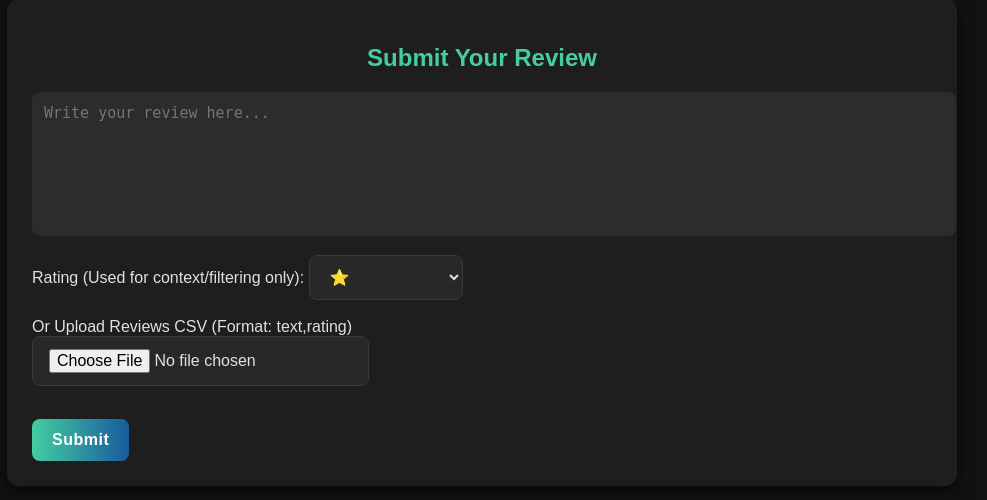
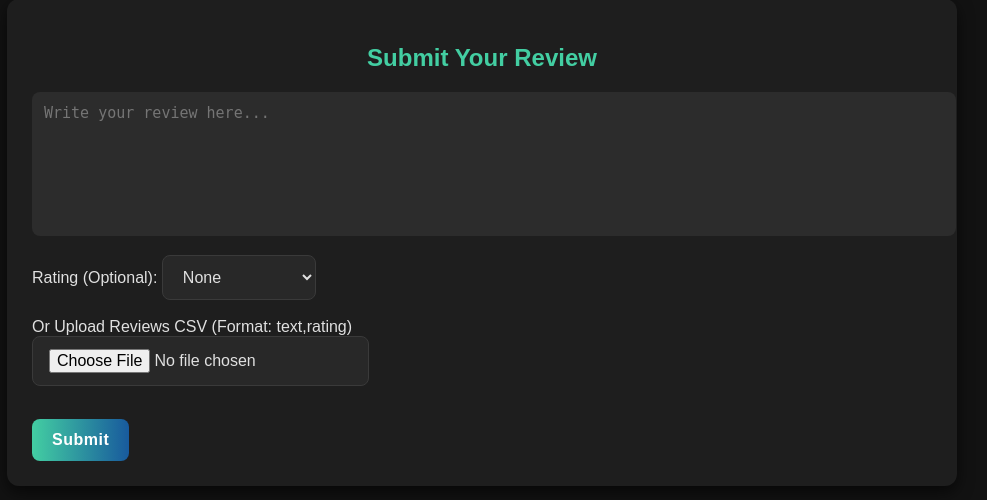
Before and after one commit to Siddartha8/Infosys-Project1, a Flask app: template Customer_Review_Insight/templates/dashboard.html in a window 1280 px wide. Shown: the part 143-643 px from the top of the page, without its empty margins (158-1145 px from the left). Run offline with Flask 3, Linux system fonts and the light colour scheme; the template is opened without the code that fills it: values that come from a table or form of the project are taken from there, others are empty; parts of the project's set-up code (start-up, migrations or seed data) failed here and were passed over.

Commit message:
Your descriptive commit message here

```diff
--- a/Customer_Review_Insight/app.py
+++ b/Customer_Review_Insight/app.py
@@ -403,7 +403,6 @@ def register():
 
         if User.query.filter((User.username == username) | (User.email == email)).first():
             flash("User already exists!", "danger")
-            # Changed redirect to render_template for better error display
             return render_template("register.html")
 
         user = User(username=username, email=email)
@@ -450,6 +449,13 @@ def dashboard():
     if request.method == "POST":
         text = request.form.get("review_text")
         rating = request.form.get("rating")
+
+        # FIX: Check if rating is an empty string (from the new default "None" option) and set it to 0
+        if rating is None or rating == "":
+            rating_val = 0
+        else:
+            rating_val = int(rating)
+
         if text:
             clean_txt = cleaned_string(text)
             tokenized_txt = " ".join(clean_txt.split())
@@ -458,7 +464,7 @@ def dashboard():
             review = Review(
                 user_id=user.id,
                 text=text,
-                rating=int(rating),
+                rating=rating_val, # Use the determined rating value (0 for None)
                 sentiment_label=sentiment["label"],
                 sentiment_score=sentiment["score"],
                 original_text=text,
@@ -481,6 +487,15 @@ def dashboard():
                     raw = row.get("text", "")
                     if not raw:
                         continue
+
+                    # Handle rating from CSV: default to 0 if missing or invalid
+                    csv_rating = row.get("rating", 0)
+                    try:
+                        # Ensures "None" or blank strings from CSV result in rating 0
+                        csv_rating_val = int(csv_rating) if csv_rating else 0
+                    except ValueError:
+                        csv_rating_val = 0
+
                     clean_txt = cleaned_string(raw)
                     tokenized_txt = " ".join(clean_txt.split())
                     processed_txt = tokenized_txt.lower()
@@ -488,7 +503,7 @@ def dashboard():
                     review = Review(
                         user_id=user.id,
                         text=raw,
-                        rating=int(row.get("rating", 0)),
+                        rating=csv_rating_val,
                         source=row.get("source", "csv"),
                         sentiment_label=sent["label"],
                         sentiment_score=sent["score"],
@@ -699,6 +714,14 @@ def admin_dashboard():
                     raw = row.get("text", "")
                     if not raw:
                         continue
+
+                    # Handle rating from CSV: default to 0 if missing or invalid
+                    csv_rating = row.get("rating", 0)
+                    try:
+                        csv_rating_val = int(csv_rating) if csv_rating else 0
+                    except ValueError:
+                        csv_rating_val = 0
+
                     clean_txt = cleaned_string(raw)
                     tokenized_txt = " ".join(clean_txt.split())
                     processed_txt = tokenized_txt.lower()
@@ -706,7 +729,7 @@ def admin_dashboard():
                     review = Review(
                         user_id=user_id_to_use,
                         text=raw,
-                        rating=int(row.get("rating", 0)),
+                        rating=csv_rating_val,
                         source=row.get("source", "csv"),
                         sentiment_label=sent["label"],
                         sentiment_score=sent["score"],
--- a/Customer_Review_Insight/templates/dashboard.html
+++ b/Customer_Review_Insight/templates/dashboard.html
@@ -405,13 +405,15 @@ table th {
 <h2>Submit Your Review</h2>
 <form id="reviewForm" method="POST" enctype="multipart/form-data" onsubmit="return validateReviewForm()">
 <textarea id="reviewText" name="review_text" placeholder="Write your review here..."></textarea>
-<label for="rating">Rating (Used for context/filtering only):</label>
+<label for="rating">Rating (Optional):</label>
 <select id="reviewRating" name="rating">
-<option value="1">⭐</option>
-<option value="2">⭐⭐</option>
-<option value="3">⭐⭐⭐</option>
-<option value="4">⭐⭐⭐⭐</option>
-<option value="5">⭐⭐⭐⭐⭐</option>
+    <!-- UPDATED: Changed display text to "None" -->
+    <option value="" selected>None</option>
+    <option value="1">⭐</option>
+    <option value="2">⭐⭐</option>
+    <option value="3">⭐⭐⭐</option>
+    <option value="4">⭐⭐⭐⭐</option>
+    <option value="5">⭐⭐⭐⭐⭐</option>
 </select><br><br>
 <label for="csv_file">Or Upload Reviews CSV (Format: text,rating)</label><br>
 <input type="file" name="csv_file" id="csvFile" accept=".csv" /><br><br>
```
Also changed, not shown: Customer_Review_Insight/instance/reviews.db.
